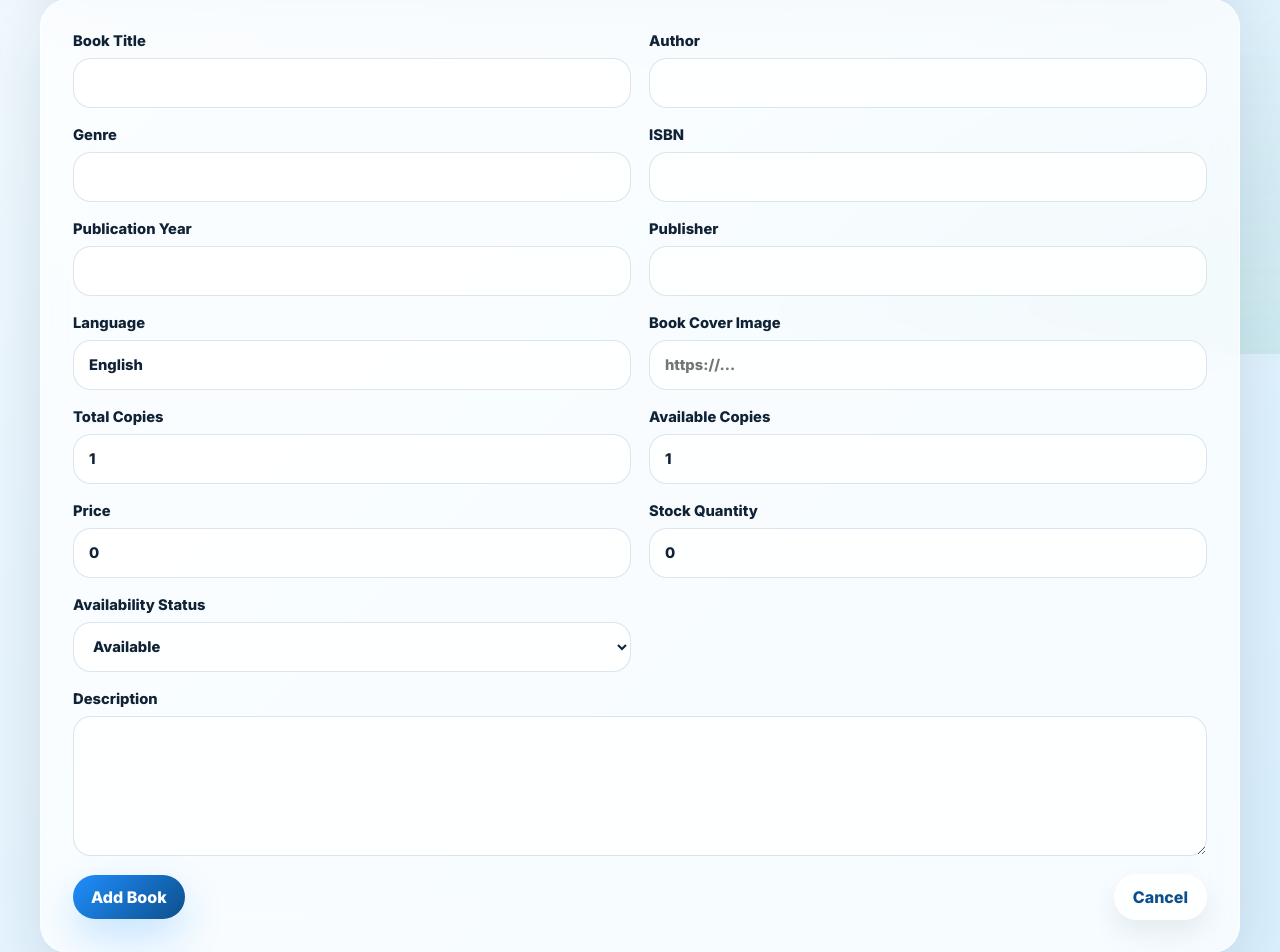
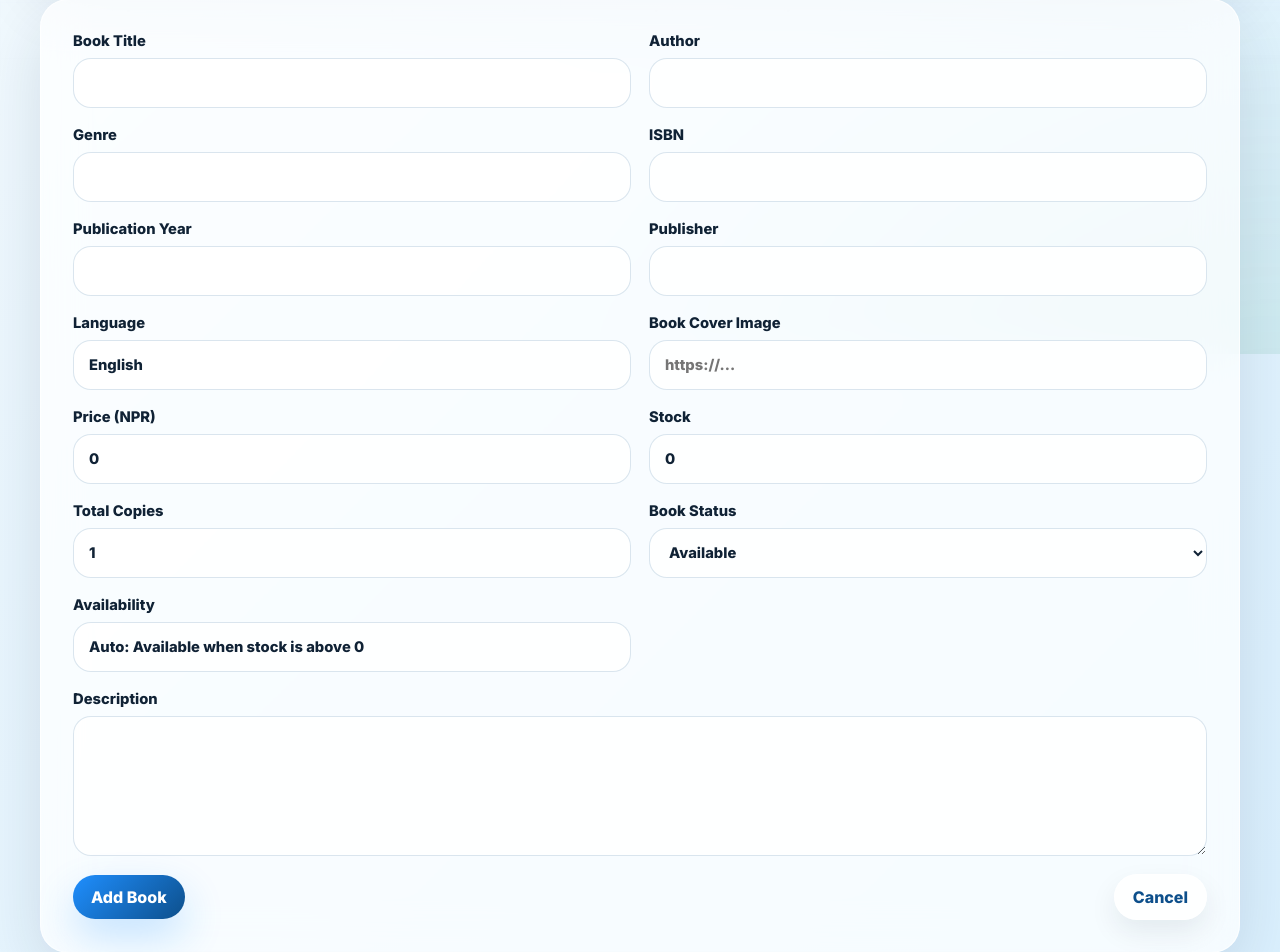
Before and after one commit to anjana321-anj/AI39A_Group8_-Library-Management-System-, a Flask app: page /admin/books/add in a window 1280 px wide. Shown: the part 446-1398 px from the top of the page. Run offline with Flask 3, Linux system fonts and the light colour scheme; the visitor is signed in with stand-in values (Sample User, id 1); data that the repository does not hold is empty.

Commit message:
Update app/templates/admin_book_form.html

```diff
--- a/app/templates/admin_book_form.html
+++ b/app/templates/admin_book_form.html
@@ -43,27 +43,28 @@
         <input type="url" name="image" value="{{ book.image if book and book.image else '' }}" placeholder="https://...">
     </label>
     <label class="field">
+        <span>Price (NPR)</span>
+        <input type="number" step="0.01" name="price" value="{{ book.price if book else 0 }}" min="0">
+    </label>
+    <label class="field">
+        <span>Stock</span>
+        <input type="number" name="stock_quantity" value="{{ book.stock_quantity if book else 0 }}" min="0">
+    </label>
+    <label class="field">
         <span>Total Copies</span>
         <input type="number" name="total_copies" value="{{ book.total_copies if book else 1 }}" min="1" required>
     </label>
     <label class="field">
-        <span>Available Copies</span>
-        <input type="number" name="available_copies" value="{{ book.available_copies if book else 1 }}" min="0" required>
+        <span>Book Status</span>
+        <select name="book_status">
+            {% for status in ['Available', 'Borrowed', 'Reserved', 'Purchased', 'In Buy List'] %}
+                <option value="{{ status }}" {{ 'selected' if book and book.book_status == status else '' }}>{{ status }}</option>
+            {% endfor %}
+        </select>
     </label>
     <label class="field">
-        <span>Price</span>
-        <input type="number" step="0.01" name="price" value="{{ book.price if book else 0 }}" min="0">
-    </label>
-    <label class="field">
-        <span>Stock Quantity</span>
-        <input type="number" name="stock_quantity" value="{{ book.stock_quantity if book else 0 }}" min="0">
-    </label>
-    <label class="field">
-        <span>Availability Status</span>
-        <select name="availability_status">
-            <option value="Available" {{ 'selected' if not book or book.availability_status == 'Available' else '' }}>Available</option>
-            <option value="Unavailable" {{ 'selected' if book and book.availability_status == 'Unavailable' else '' }}>Unavailable</option>
-        </select>
+        <span>Availability</span>
+        <input type="text" value="{{ book.availability_status if book else 'Auto: Available when stock is above 0' }}" readonly>
     </label>
     <label class="field full-field">
         <span>Description</span>
```
